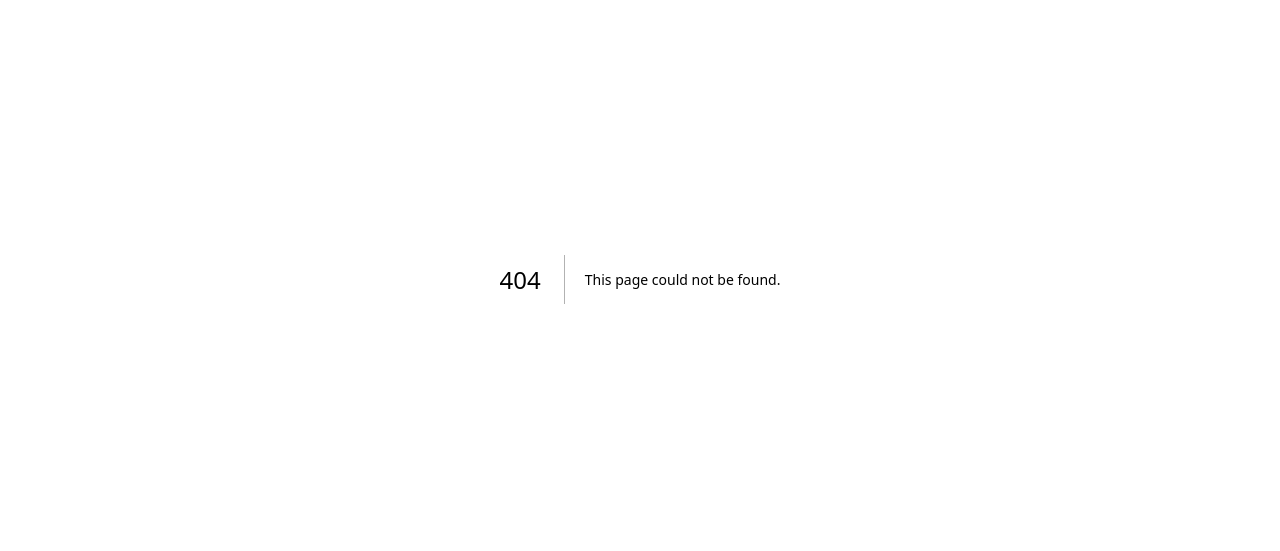
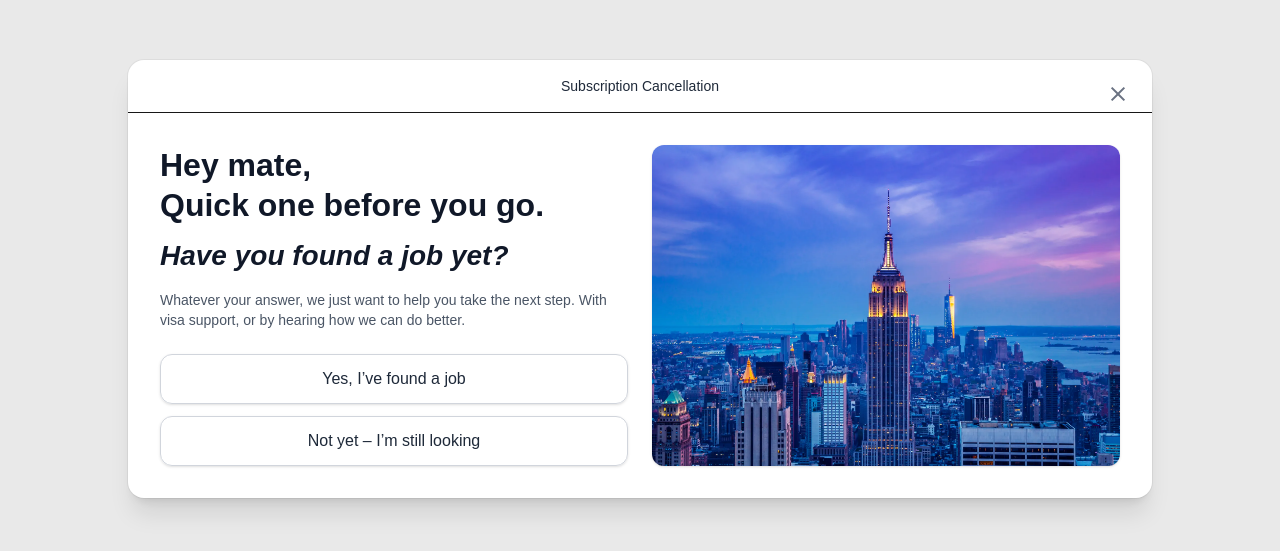
Before and after one commit to Samiz244/mm-cancel-flow-task-Samuel, a Next.js app: page /cancel/job-status in a window 1280 px wide. Before the commit this address had no page. Shown: the part 121-672 px from the top of the page. Built offline with nearby package versions, Linux system fonts and the light colour scheme.

Commit message:
Add a static Job Status cancellation page.

```diff
--- /dev/null
+++ b/src/app/cancel/job-status/page.tsx
@@ -0,0 +1,88 @@
+// src/app/cancel/job-status/page.tsx
+'use client';
+
+import Image from 'next/image';
+import { useRouter } from 'next/navigation';
+
+export default function JobStatusPage() {
+  const router = useRouter();
+
+  return (
+    <main className="min-h-screen bg-[#bfbfbf]/35 flex items-center justify-center p-4">
+      {/* Modal card */}
+      <div className="w-full max-w-5xl rounded-2xl bg-white shadow-xl ring-1 ring-black/5 overflow-hidden">
+
+        {/* Top bar with centered title + absolute close button */}
+        <div className="relative border-b px-6 py-4">
+          <h2 className="text-center text-sm font-medium text-gray-800">
+            Subscription Cancellation
+          </h2>
+          <button
+            onClick={() => router.push('/')}
+            aria-label="Close"
+            className="absolute right-4 top-4 rounded p-2 text-gray-500 hover:bg-gray-100 hover:text-gray-700"
+          >
+            <svg viewBox="0 0 20 20" className="h-5 w-5" fill="currentColor">
+              <path
+                fillRule="evenodd"
+                d="M10 8.586 15.657 2.93l1.414 1.415L11.414 10l5.657 5.657-1.414 1.415L10 11.414l-5.657 5.658-1.415-1.415L8.586 10 2.93 4.343 4.343 2.93 10 8.586Z"
+                clipRule="evenodd"
+              />
+            </svg>
+          </button>
+        </div>
+
+        {/* Content: mobile = stacked, desktop = 2 cols */}
+        <div className="grid grid-cols-1 md:grid-cols-2 gap-6 p-4 sm:p-6 md:p-8">
+          {/* IMAGE: first on mobile, second on desktop */}
+          <div className="order-1 md:order-2">
+            <div className="relative w-full aspect-[16/9] md:h-full">
+              <Image
+                src="/images/empire-state-compressed.jpg" // ✅ put this in /public/images
+                alt="City skyline"
+                fill
+                className="rounded-xl object-cover shadow-sm"
+                priority
+              />
+            </div>
+          </div>
+
+          {/* COPY + BUTTONS */}
+          <div className="order-2 md:order-1 flex flex-col">
+            <h2 className="text-3xl sm:text-[32px] font-extrabold leading-tight text-gray-900">
+              Hey mate,
+              <br />
+              Quick one before you go.
+            </h2>
+
+            <h3 className="mt-3 text-2xl sm:text-[28px] font-semibold italic text-gray-900">
+              Have you found a job yet?
+            </h3>
+
+            <p className="mt-4 text-[13px] sm:text-sm text-gray-600 max-w-prose">
+              Whatever your answer, we just want to help you take the next step.
+              With visa support, or by hearing how we can do better.
+            </p>
+
+            {/* Buttons */}
+            <div className="mt-6 space-y-3">
+              <button
+                className="w-full rounded-xl border border-gray-300 px-4 py-3 text-gray-800 hover:bg-gray-50 transition shadow-sm"
+                onClick={() => console.log('Yes — got a job')}
+              >
+                Yes, I’ve found a job
+              </button>
+
+              <button
+                className="w-full rounded-xl border border-gray-300 px-4 py-3 text-gray-800 hover:bg-gray-50 transition shadow-sm"
+                onClick={() => console.log('No — still looking')}
+              >
+                Not yet – I’m still looking
+              </button>
+            </div>
+          </div>
+        </div>
+      </div>
+    </main>
+  );
+}
--- a/src/app/page.tsx
+++ b/src/app/page.tsx
@@ -1,6 +1,7 @@
 'use client';
 
 import { useState } from 'react';
+import { useRouter } from "next/navigation"; // 👈 Added this import for navigation
 
 // Mock user data for UI display
 const mockUser = {
@@ -22,6 +23,8 @@ const mockSubscriptionData = {
 };
 
 export default function ProfilePage() {
+
+  const router = useRouter(); // 👈 Added this so we can use router.push
   const [loading] = useState(false);
   const [isSigningOut, setIsSigningOut] = useState(false);
 
@@ -248,9 +251,7 @@ export default function ProfilePage() {
                       <span className="text-sm font-medium">View billing history</span>
                     </button>
                     <button
-                      onClick={() => {
-                        console.log('Cancel button clicked - no action');
-                      }}
+  onClick={() => router.push("/cancel/job-status")} // ✅ navigate to job-status page
                       className="inline-flex items-center justify-center w-full px-4 py-3 bg-white border border-red-200 text-red-600 rounded-lg hover:bg-red-50 hover:border-red-300 transition-all duration-200 shadow-sm group"
                     >
                       <svg xmlns="http://www.w3.org/2000/svg" className="h-4 w-4 mr-2 group-hover:scale-110 transition-transform" fill="none" viewBox="0 0 24 24" stroke="currentColor" strokeWidth={2}>
```
Also changed, not shown: public/images/empire-state-compressed.jpg (added).
